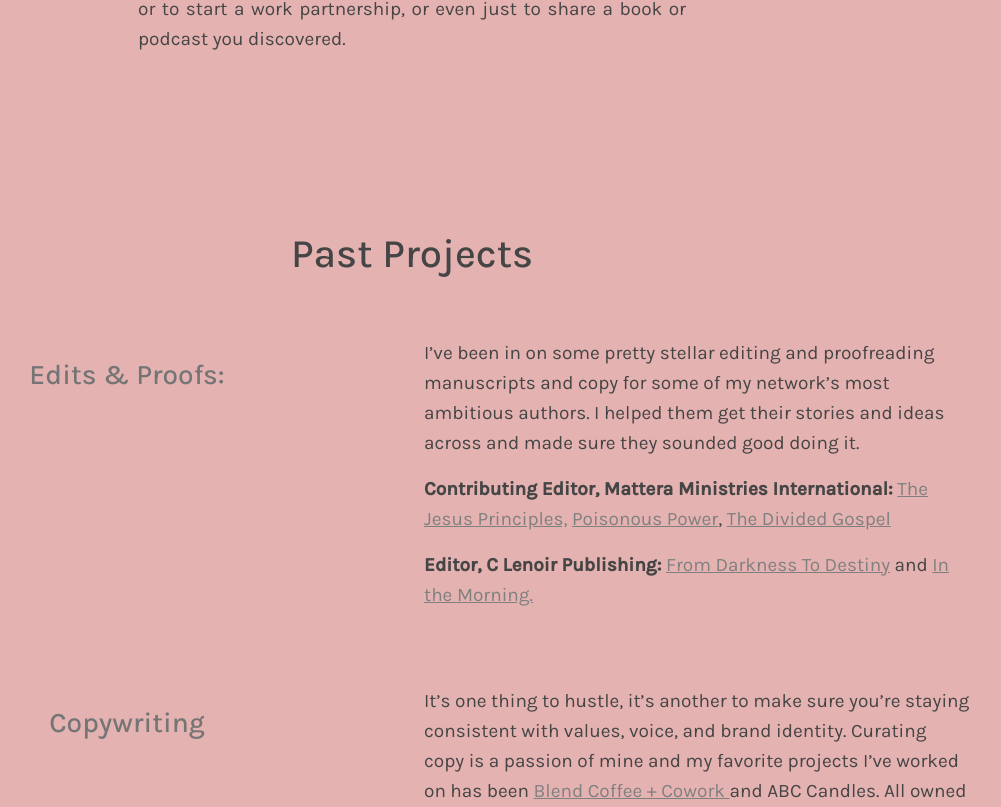
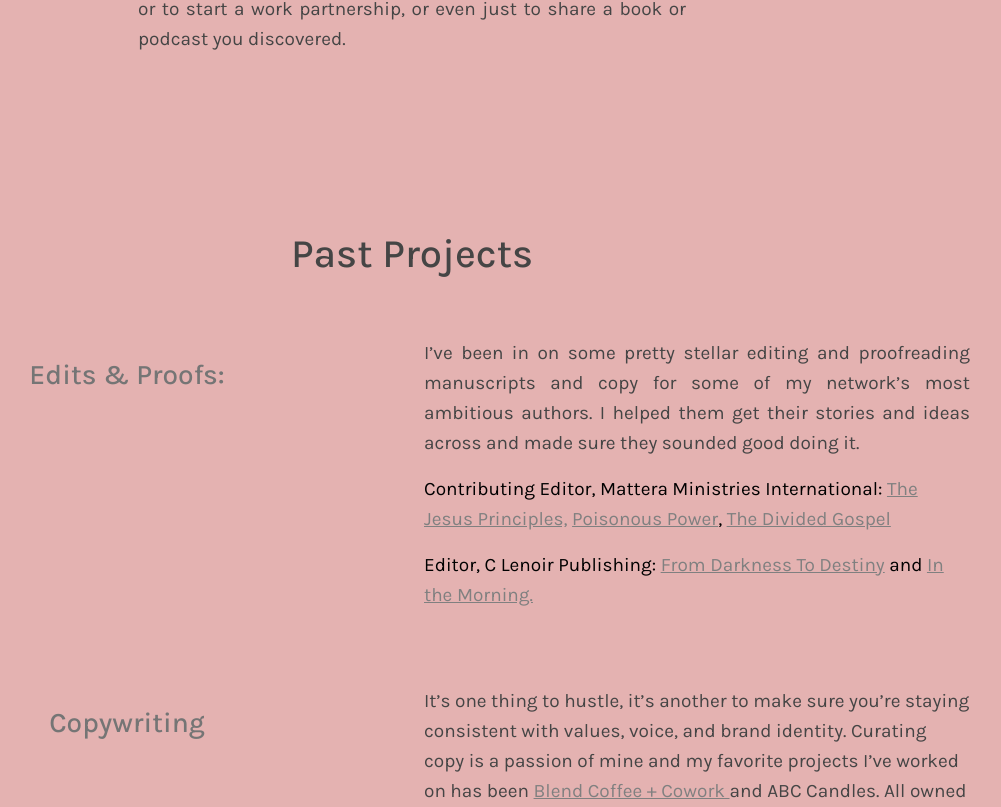
Before and after one commit to Kaitlyn-Lynette/Kathys-Portfolio, a React (Create React App) app: page /portfolio in a window 1280 px wide. Shown: the part 420-1227 px from the top of the page, without its empty margins (228-1229 px from the left). Built offline with nearby package versions, Linux system fonts and the light colour scheme.

Commit message:
Changed the font color and size

```diff
--- a/src/App.css
+++ b/src/App.css
@@ -106,6 +106,10 @@ a.nav-link {
 
 .tst-author-info p {
   font-size: 12px
+}
+
+.edits-proofs p {
+  color: black !important;
 }
 
 
--- a/src/pages/BookEdits.js
+++ b/src/pages/BookEdits.js
@@ -17,7 +17,7 @@ const BookEdits = () => {
           <Col className="port-subtitle" md={6}>
             <h3>Edits & Proofs:</h3>
           </Col>
-          <Col md={6}>
+          <Col md={6} style={{textAlign: "justify"}}>
             <p>
               I’ve been in on some pretty stellar editing and proofreading
               manuscripts and copy for some of my network’s most ambitious
@@ -28,9 +28,9 @@ const BookEdits = () => {
         </Row>
 
         <Row>
-          <Col md={{ span: 6, offset: 6 }}>
-            <p><b>
-              Contributing Editor, Mattera Ministries International:{" "}</b>
+          <Col md={{ span: 6, offset: 6 }} className="edits-proofs">
+            <p>
+              Contributing Editor, Mattera Ministries International:{" "}
               <a href="https://josephmattera.org/the-jesus-principles/">
                 The Jesus Principles,
               </a>{" "}
@@ -46,8 +46,8 @@ const BookEdits = () => {
         </Row>
 
         <Row>
-        <Col md={{ span: 6, offset: 6 }}>
-          <p><b>Editor, C Lenoir Publishing:</b> {" "}
+        <Col md={{ span: 6, offset: 6 }} className="edits-proofs">
+          <p>Editor, C Lenoir Publishing:{" "}
           <a href="https://feliciakirksey.com/">
             From Darkness To Destiny
           </a> and{" "}
```
